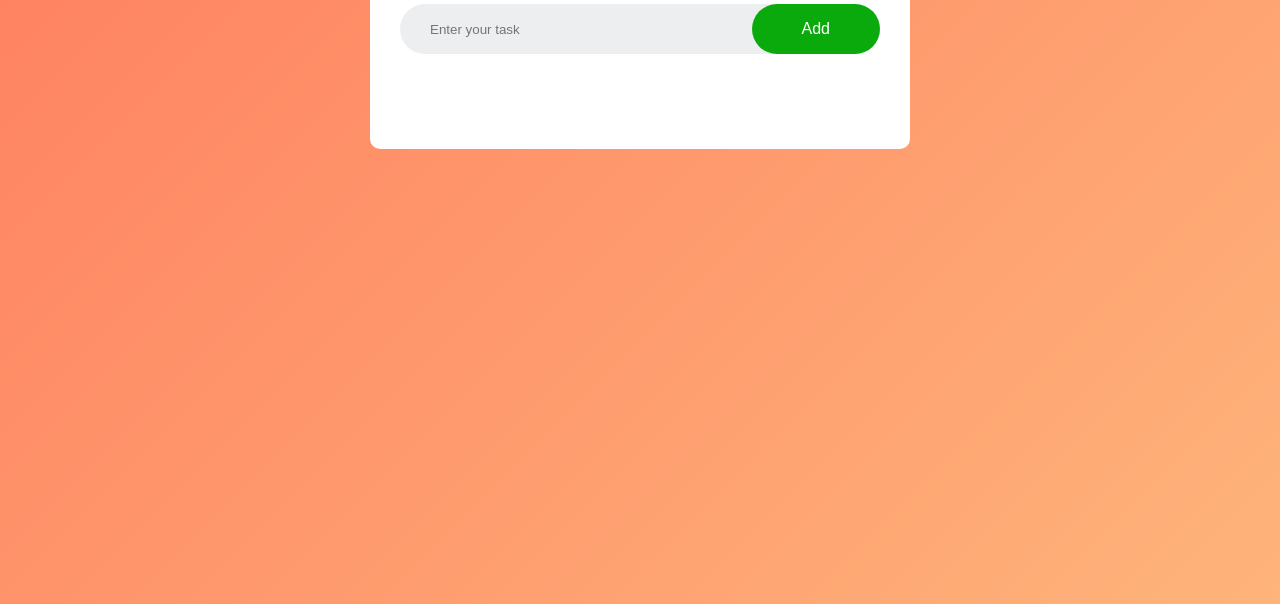
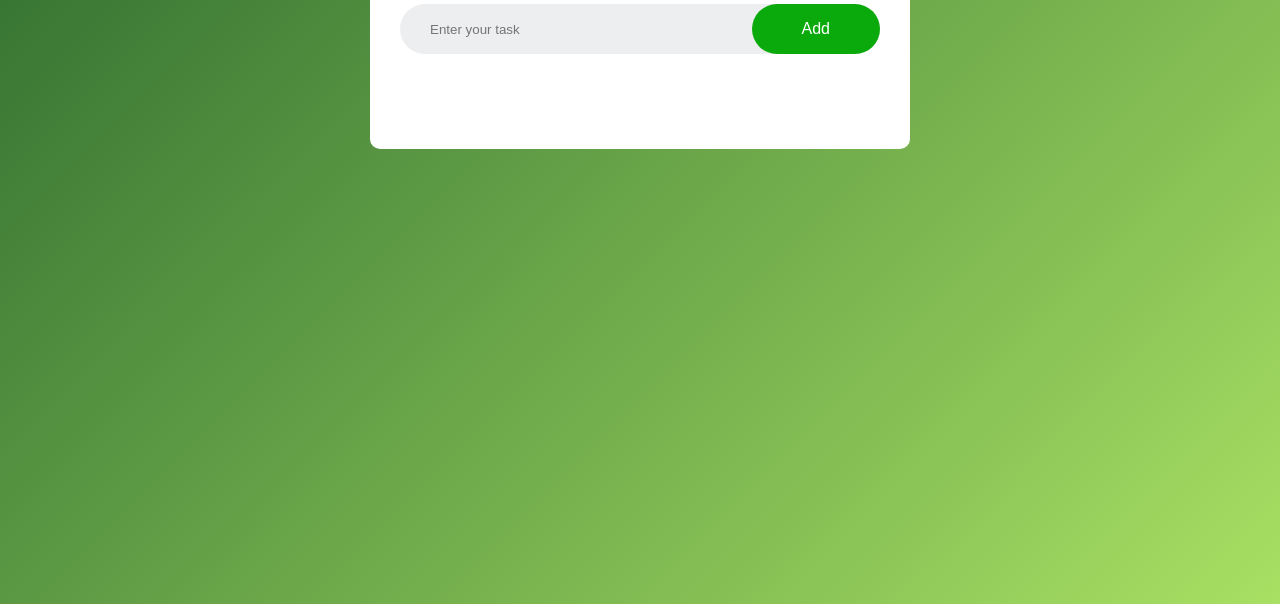
Before and after one commit to nutblaster07/todo, a plain HTML site: page index.html in a window 1280 px wide. Shown: the part 196-800 px from the top of the page. Drawn offline with Linux system fonts and the light colour scheme.

Commit message:
Update style.css

```diff
--- a/style.css
+++ b/style.css
@@ -7,7 +7,7 @@
 .container{
     width: 100%;
     min-height: 100vh;
-    background: linear-gradient(135deg,#ff7e5f, #feb47b);
+    background: linear-gradient(135deg,#2c6b2f, #a8e063);
     padding: 10px;
 }
 .todo-app{
```
